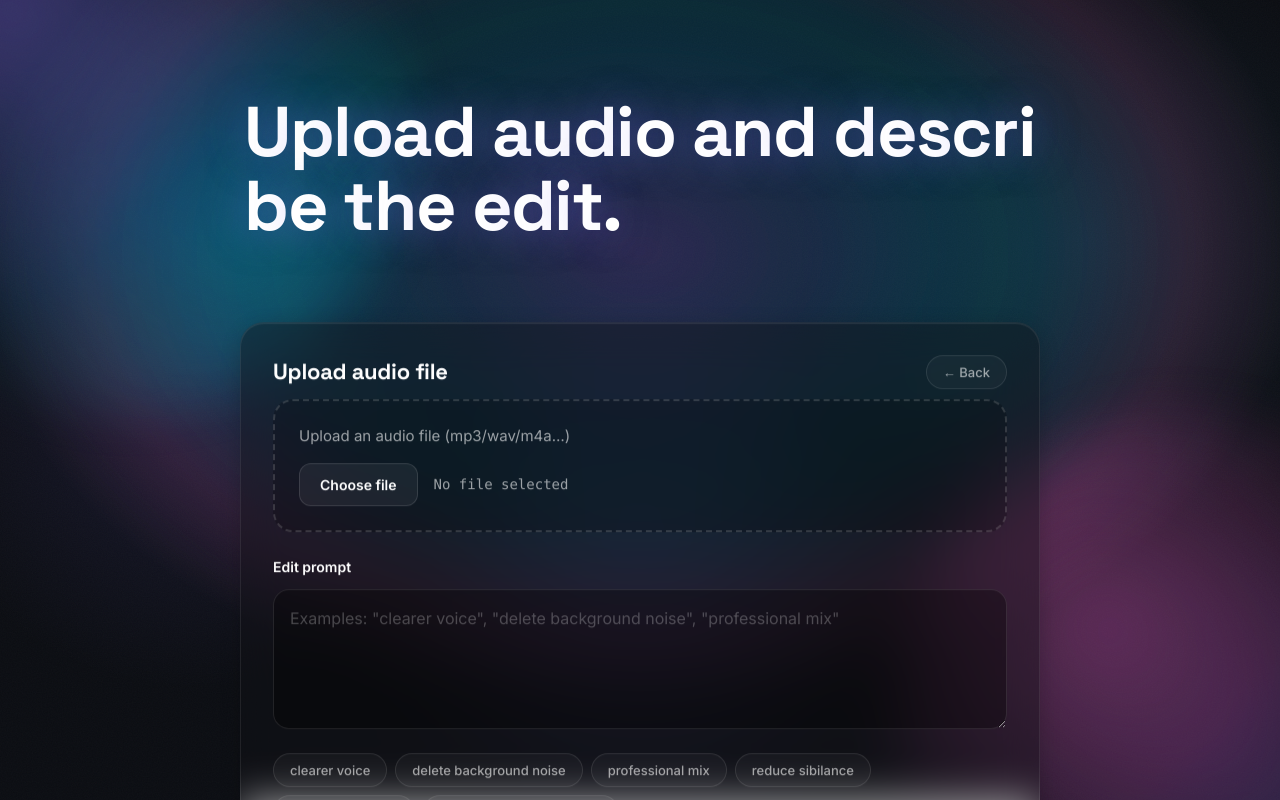
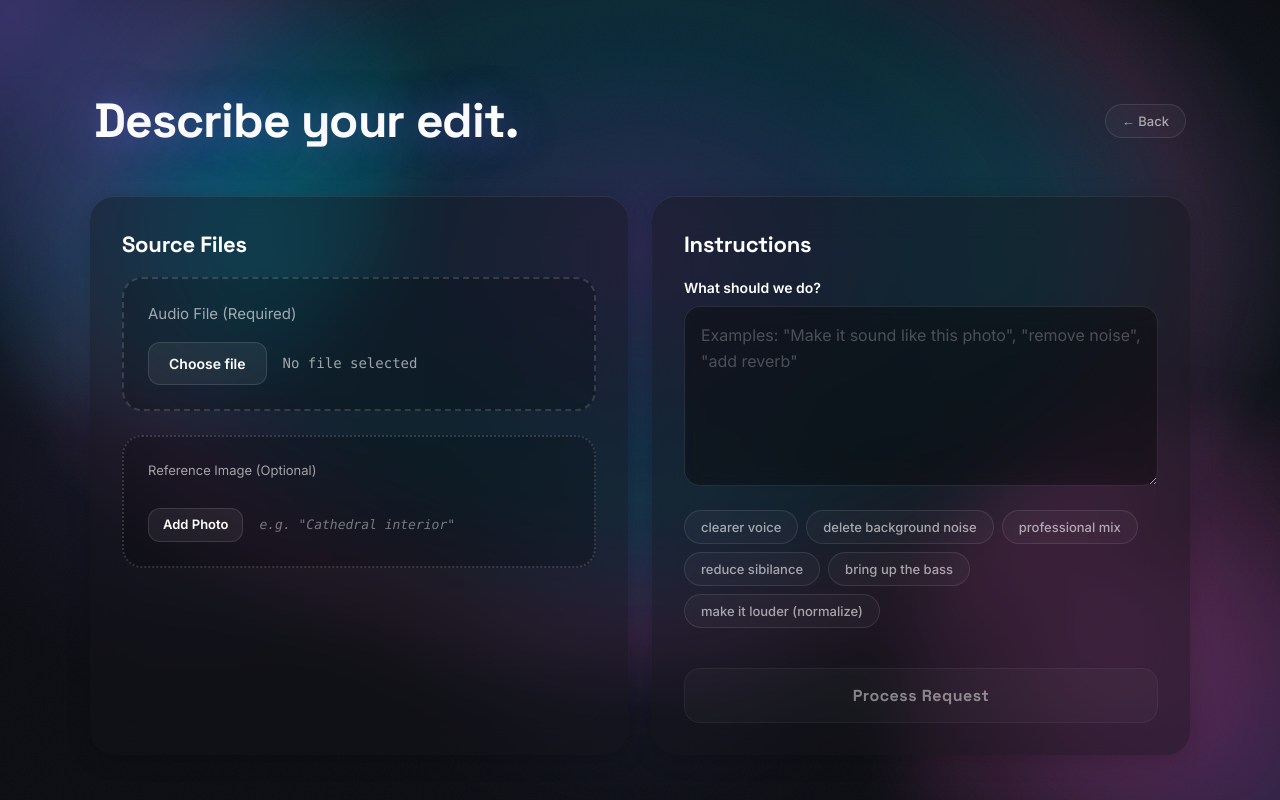
Before and after one commit to Cometgerms/TartanHacks_GGs, a React (Vite) app in the folder frontend/: page / in a window 1280 px wide. Both pictures are taken after a click on the button "Get started". Shown: the top 800 px of the page. Built offline with nearby package versions, Linux system fonts and the light colour scheme.

Commit message:
feat: added image reference functionality

```diff
--- a/frontend/src/App.css
+++ b/frontend/src/App.css
@@ -235,9 +235,10 @@ a { color: inherit; text-decoration: none; }
 
 .editorWrap {
   width: 100%;
-  max-width: 800px; /* narrowed for focus */
+  max-width: 1100px; /* narrowed for focus */
   margin: 0 auto;
-  display: grid;
+  display: flex; /* Flex column to handle header + grid */
+  flex-direction: column;
   gap: 32px;
 }
 .editorWrap .card { min-height: auto; padding: 32px; }
@@ -249,8 +250,25 @@ a { color: inherit; text-decoration: none; }
   gap: 24px;
 }
 
+/* New compact editor layout */
+.editorGrid {
+  display: grid;
+  gap: 24px;
+  grid-template-columns: 1fr; /* Default stack on mobile */
+}
+
+@media (min-width: 900px) {
+  .editorGrid {
+    grid-template-columns: 1fr 1fr; /* Side by side on desktop */
+    align-items: start;
+  }
+
+  /* Make the card take full height in the column so they align if needed,
+     but 'start' alignment is usually better for variable content */
+}
+
 .card {
-  border: 1px solid var(--glass-border);
+/* ... existing code ... */
   background: var(--glass-bg);
   border-radius: var(--radius);
   padding: 32px;
@@ -577,7 +595,9 @@ button.button.landingBtn:hover {
   padding: 16px;
   border-radius: 16px;
   border: 1px solid rgba(255, 255, 255, 0.1);
-  background: rgba(0, 0, 0, 0.3);
+  background: rgba(0, 0, 0, 0.25);
+  backdrop-filter: blur(10px);
+  -webkit-backdrop-filter: blur(10px);
   color: white;
   outline: none;
   resize: vertical;
--- a/frontend/src/App.jsx
+++ b/frontend/src/App.jsx
@@ -75,6 +75,7 @@ export default function App() {
   const [screen, setScreen] = useState("landing"); // landing | input | progress | result
   const [prompt, setPrompt] = useState("");
   const [file, setFile] = useState(null);
+  const [imageFile, setImageFile] = useState(null); // New state for image
   const [sessionId, setSessionId] = useState(null);
 
   const [status, setStatus] = useState("idle"); // idle | uploading | done | error
@@ -97,7 +98,7 @@ export default function App() {
   const MIN_PROGRESS_MS = 3500;
   const sleep = (ms) => new Promise((r) => setTimeout(r, ms));
 
-  const canSubmit = !!file && !!prompt.trim() && status !== "uploading";
+  const canSubmit = !!file && (!!prompt.trim() || !!imageFile) && status !== "uploading";
 
   const examples = useMemo(
     () => [
@@ -135,6 +136,7 @@ export default function App() {
     if (clearInputs) {
       setPrompt("");
       setFile(null);
+      setImageFile(null);
     }
   }
 
@@ -529,6 +531,7 @@ useEffect(() => {
 
       const form = new FormData();
       form.append("audio", file);
+      if (imageFile) form.append("image", imageFile);
       form.append("text", prompt);
       form.append("session_id", sessionId || `session_${Date.now()}`);
 
@@ -636,19 +639,12 @@ useEffect(() => {
         <div className="screen anim-screen">
           <div className="editorPage">
             <div className="editorWrap">
-              <div className="hero heroCompact">
+              <div className="hero heroCompact" style={{ display: 'flex', justifyContent: 'space-between', alignItems: 'center' }}>
                 <SplitText
-                  text="Upload audio and describe the edit."
+                  text="Describe your edit."
                   className="heroTitle"
+                  style={{ fontSize: '3rem', margin: 0 }}
                 />
-              </div>
-
-              <div className="grid oneCol">
-                <div className="card anim-card">
-                  <div className="dropRow" style={{ marginBottom: 10 }}>
-                    <div className="cardTitle" style={{ margin: 0 }}>
-                      Upload audio file
-                    </div>
 
                 <button
                   type="button"
@@ -660,15 +656,21 @@ useEffect(() => {
                     resetJob({ clearInputs: false });
                     setScreen("landing");
                   }}
+                  style={{ margin: 0 }}
                 >
                   ← Back
                 </button>
               </div>
 
-                  <form className="form" onSubmit={handleSubmit}>
+              <form className="editorGrid" onSubmit={handleSubmit}>
+                {/* LEFT COL: Files */}
+                <div className="card anim-card" style={{ height: '100%' }}>
+                  <div className="cardTitle">Source Files</div>
+
+                  <div className="form">
                     <div className="drop">
-                      <div className="fileName">
-                        {file ? `Selected: ${file.name}` : "Upload an audio file (mp3/wav/m4a…)"}
+                      <div className="dropRow">
+                         <div className="fileName">Audio File (Required)</div>
                       </div>
 
                       {/* BIG “physical file” card drops in here */}
@@ -706,15 +708,77 @@ useEffect(() => {
                       </div>
                     </div>
 
+                    {/* Image Upload for Multimodal */}
+                    <div className="drop" style={{ borderStyle: 'dotted', borderColor: 'rgba(255,255,255,0.15)' }}>
+                      <div className="dropRow">
+                        <div className="fileName" style={{ fontSize: 13 }}>
+                          Reference Image (Optional)
+                        </div>
+                        {imageFile && (
+                          <button
+                            type="button"
+                            className="buttonTiny"
+                            onClick={() => setImageFile(null)}
+                            style={{ padding: '4px 8px', fontSize: 10 }}
+                          >
+                            Remove
+                          </button>
+                        )}
+                      </div>
+
+                      <div className="filePicker" style={{ marginTop: 12 }}>
+                         <input
+                          id="imageFile"
+                          className="fileHidden"
+                          type="file"
+                          accept="image/*"
+                          onChange={(e) => setImageFile(e.target.files?.[0] || null)}
+                        />
+                         <label
+                          htmlFor="imageFile"
+                          className="fileBtn fxRing"
+                          style={{ fontSize: 13, padding: '6px 14px' }}
+                          onMouseDown={pressPop}
+                        >
+                          {imageFile ? "Change Image" : "Add Photo"}
+                        </label>
+
+                        {imageFile ? (
+                           <div style={{ display: 'flex', alignItems: 'center', gap: 10 }}>
+                             <img
+                               src={URL.createObjectURL(imageFile)}
+                               alt="preview"
+                               style={{ width: 44, height: 44, borderRadius: 8, objectFit: 'cover', border: '1px solid rgba(255,255,255,0.2)' }}
+                             />
+                             <span className="fileMeta" style={{ fontSize: 12 }}>{imageFile.name}</span>
+                           </div>
+                        ) : (
+                           <span className="fileMeta" style={{ fontSize: 13, fontStyle: 'italic', opacity: 0.7 }}>
+                             e.g. "Cathedral interior"
+                           </span>
+                        )}
+                      </div>
+                    </div>
+                  </div>
+                </div>
+
+                {/* RIGHT COL: Prompt & Actions */}
+                <div className="card anim-card" style={{ display: 'flex', flexDirection: 'column', height: '100%', animationDelay: '0.15s' }}>
+                  <div className="cardTitle">Instructions</div>
+
+                  <div className="form" style={{ height: '100%' }}>
+                    <div style={{ display: 'flex', flexDirection: 'column', flex: 1 }}>
                       <label className="label">
-                      Edit prompt
+                        What should we do?
+                      </label>
                       <textarea
                         className="textarea"
                         value={prompt}
                         onChange={(e) => setPrompt(e.target.value)}
-                        placeholder='Examples: "clearer voice", "delete background noise", "professional mix"'
+                        placeholder='Examples: "Make it sound like this photo", "remove noise", "add reverb"'
+                        style={{ flex: 1, minHeight: 180, marginTop: 8 }}
                       />
-                    </label>
+                    </div>
 
                     <div className="chips">
                       {examples.map((ex) => (
@@ -732,7 +796,7 @@ useEffect(() => {
                       ))}
                     </div>
 
-                    <div className="actions">
+                    <div className="actions" style={{ marginTop: 'auto', paddingTop: 16 }}>
                       <button
                         ref={primaryBtnRef}
                         className={`button fxRing ${canSubmit ? "buttonReady" : ""}`}
@@ -741,14 +805,12 @@ useEffect(() => {
                         onMouseEnter={hoverGlow}
                         onMouseLeave={hoverGlowOut}
                       >
-                        Process audio
+                        Process Request
                       </button>
                     </div>
-
-                    <p className="hint">Tip: loosely describe what you want — we’ll handle the details.</p>
-                  </form>
                   </div>
                 </div>
+              </form>
             </div>
           </div>
         </div>
```
Also changed, not shown: 1 other file (tests, documents, lock files or other folders). Lines whose indentation alone changed are shown as unchanged.
